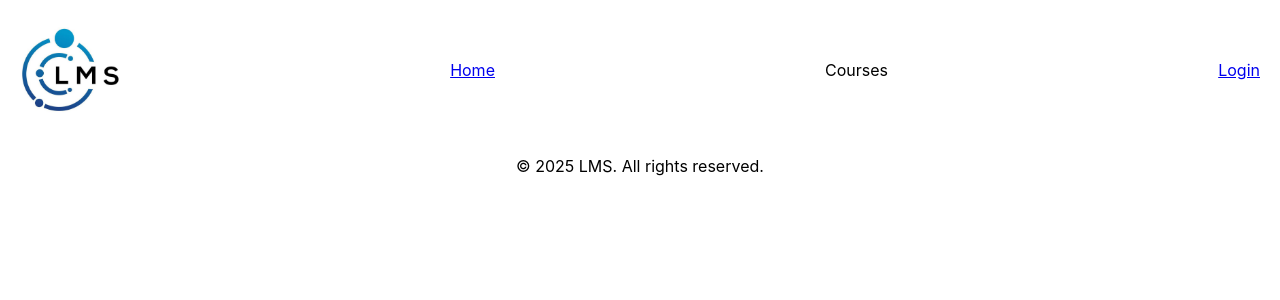
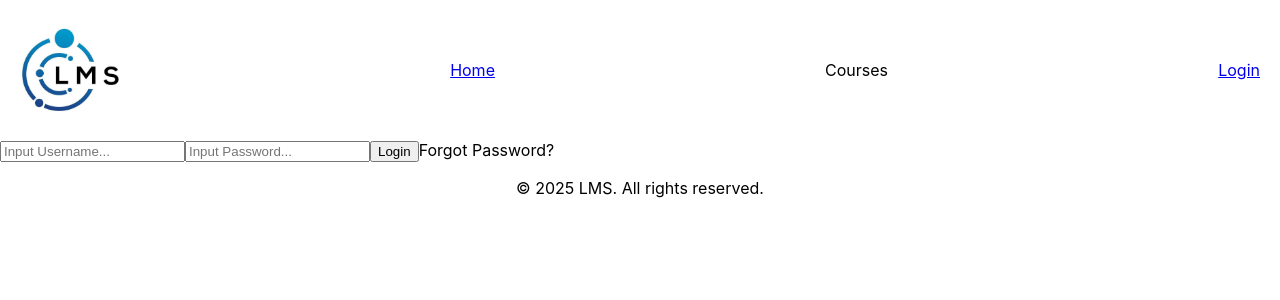
Before and after one commit to Altonot/ENSF381_Assignment4, a React (Create React App) app in the folder my-lms-app/: page /Login in a window 1280 px wide. Shown: the top 300 px of the page. Built offline with nearby package versions, Linux system fonts and the light colour scheme.

Commit message:
cont. login

```diff
--- a/my-lms-app/src/components/LoginForm.js
+++ b/my-lms-app/src/components/LoginForm.js
@@ -3,7 +3,10 @@ import './LoginForm.css';
 function LoginForm() {
     return (
         <div>
-
+            <input type='text' id='user' name='username' placeholder='Input Username...' required />
+            <input type='password' id='pass' name='password' placeholder='Input Password...' required />
+            <button id='login'>Login</button>
+            <a>Forgot Password?</a>
         </div>
     );
 }
```
Also changed, not shown: my-lms-app/src/components/AuthMessage.js (added), my-lms-app/src/components/DisplayStatus.js (added).
